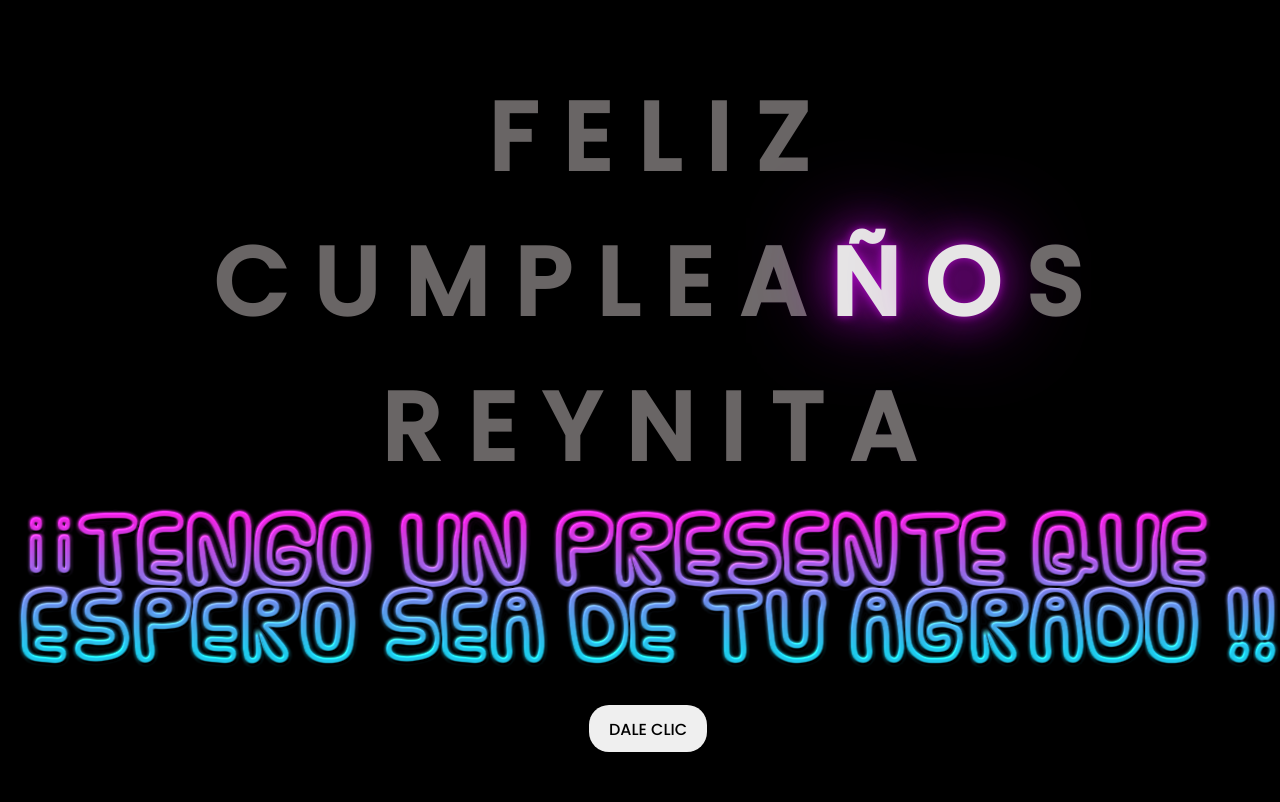
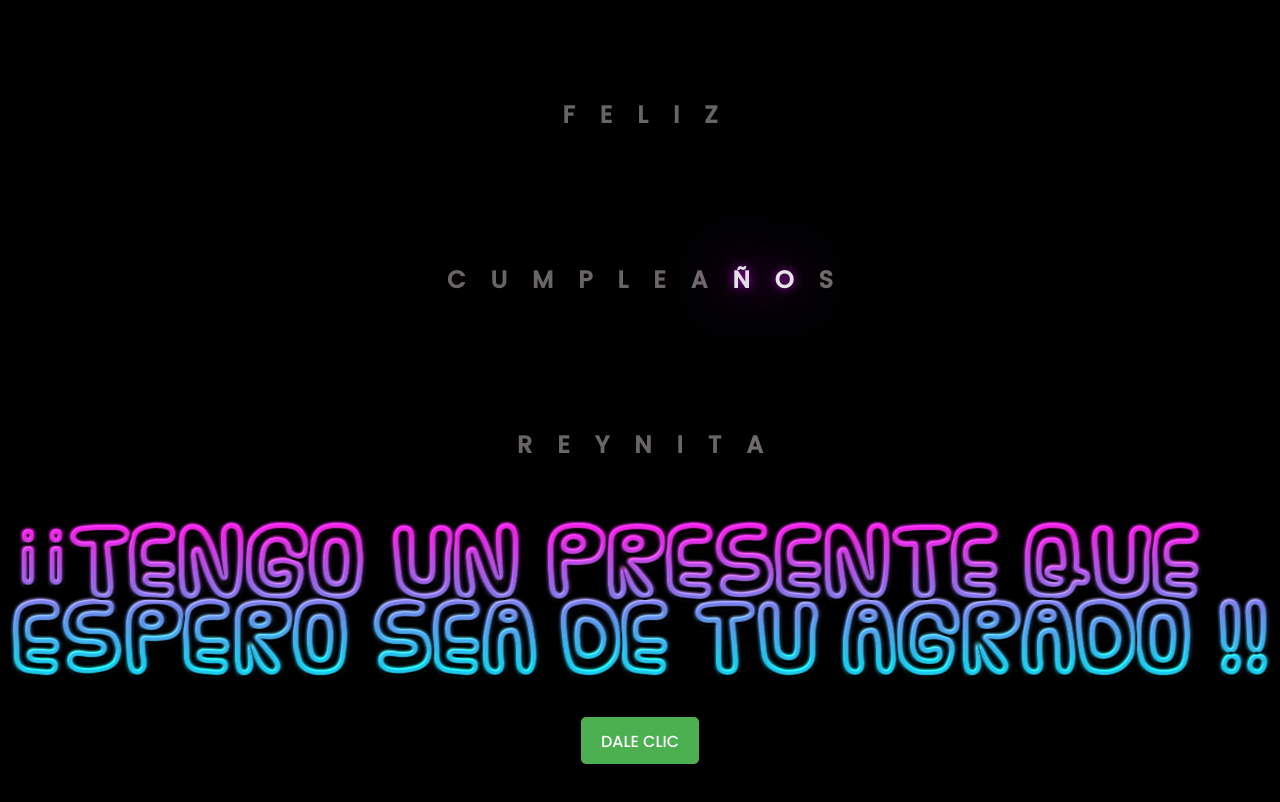
Before and after one commit to NAGATOXD45/NAGATOXD46P, a plain HTML site: page index.html in a window 1280 px wide. Drawn offline with Linux system fonts and the light colour scheme.

Commit message:
Update index.html

```diff
--- a/index.html
+++ b/index.html
@@ -6,21 +6,54 @@
     <meta name="viewport" content="width=device-width, initial-scale=1.0">
     <link rel="stylesheet" href="css/style.css">
     <link rel="icon" href="img/flowers.png" type="image/x-icon">
+    <style>
+        body {
+            font-size: 16px;
+            margin: 0;
+            padding: 0;
+            font-family: Arial, sans-serif;
+        }
+
+        .greetings, .description, .button {
+            text-align: center;
+            margin-bottom: 20px;
+        }
+
+        .greetings span {
+            font-size: 24px;
+        }
+
+        .description img {
+            max-width: 100%;
+            height: auto;
+        }
+
+        .button button {
+            font-size: 18px;
+            padding: 10px 20px;
+            background-color: #4CAF50;
+            color: white;
+            border: none;
+            border-radius: 5px;
+            cursor: pointer;
+        }
+
+        .button a {
+            text-decoration: none;
+            color: white;
+        }
+    </style>
     <title>DENNISSE</title>
 </head>
 <body>
-
     <div class="greetings">
-
         <span>F</span>
         <span>E</span>
         <span>L</span>
         <span>I</span>
         <span>Z</span>
-
     </div>
     <div class="greetings">
-
         <span>C</span>
         <span>U</span>
         <span>M</span>
@@ -40,7 +73,6 @@
         <span>I</span>
         <span>T</span>
         <span>A</span>
-
     </div>
     <div class="description">
         <img src="img/LOGO.png" alt="Descripción de la imagen">
@@ -49,7 +81,6 @@
         <button>
             <a href="FLORES.html">DALE CLIC</a>
         </button>
-
     </div>
 </body>
 </html>
```
